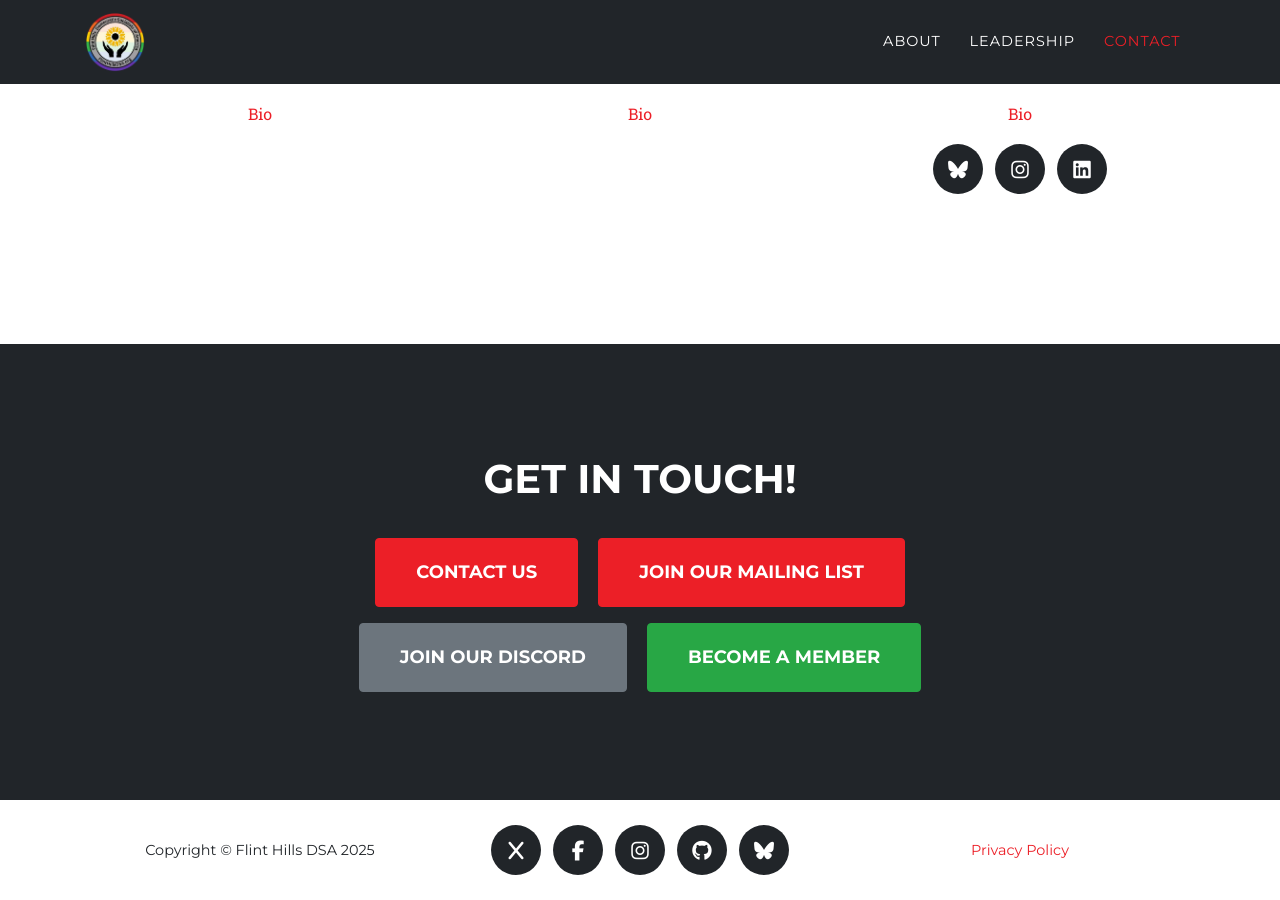
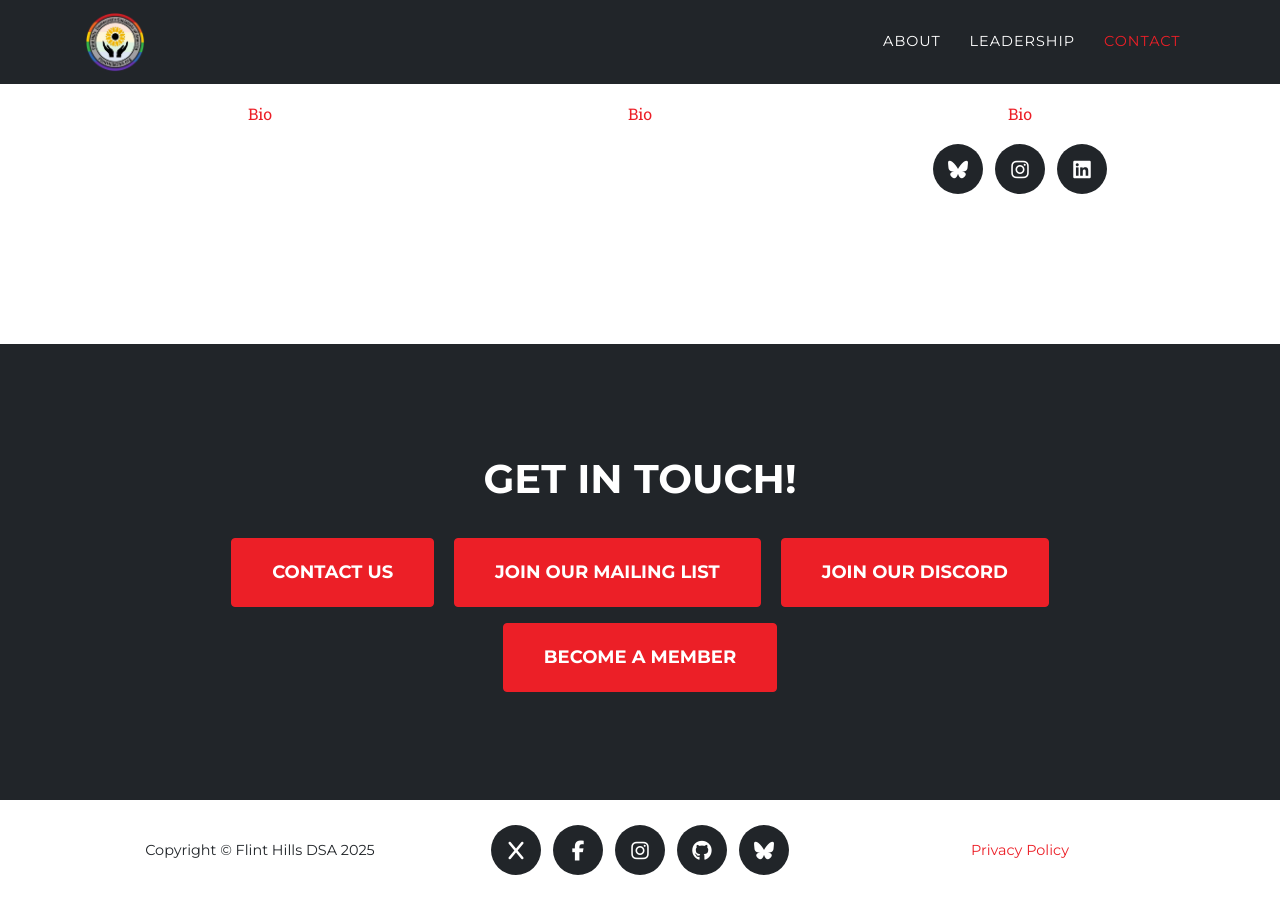
Before and after one commit to flinthillsdsa/website, a Jekyll site: the page built from index.md, in a window 1280 px wide and 900 px high, scrolled down 2599 px. Built offline with Jekyll 4.4.1, drawn with Linux system fonts in a browser that asks for light colours; some web fonts are replaced.

Commit message:
Update contact.html

```diff
--- a/_includes/contact.html
+++ b/_includes/contact.html
@@ -22,15 +22,14 @@
     data-target="#modal-mailing">
     Join our Mailing List
   </button>
-    </br>
   <button
-    class="btn btn-secondary btn-xl text-uppercase m-2"
+    class="btn btn-primary btn-xl text-uppercase m-2"
     data-toggle="modal"
     data-target="#modal-discord">
     Join our Discord
   </button>
   <button
-    class="btn btn-success btn-xl text-uppercase m-2"
+    class="btn btn-primary btn-xl text-uppercase m-2"
     data-toggle="modal"
     data-target="#modal-membership">
     Become a Member
@@ -52,6 +51,12 @@
     Contact Us
   </button>
   <button
+    class="btn btn-primary btn-xl text-uppercase m-2"
+    data-toggle="modal"
+    data-target="#modal-mailing">
+    Join our Mailing List
+  </button>
+  <button
     class="btn btn-secondary btn-xl text-uppercase m-2"
     data-toggle="modal"
     data-target="#modal-discord">
```
